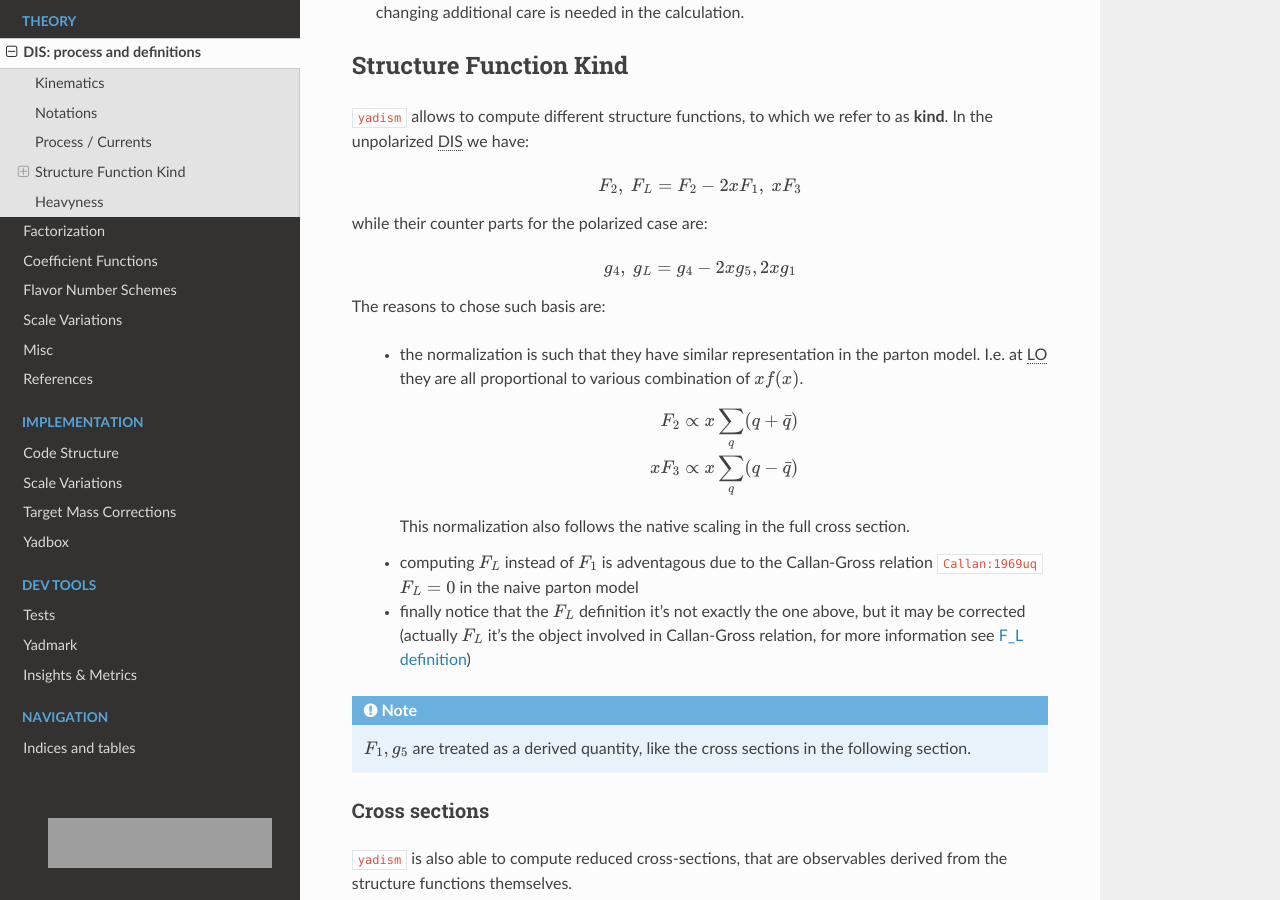
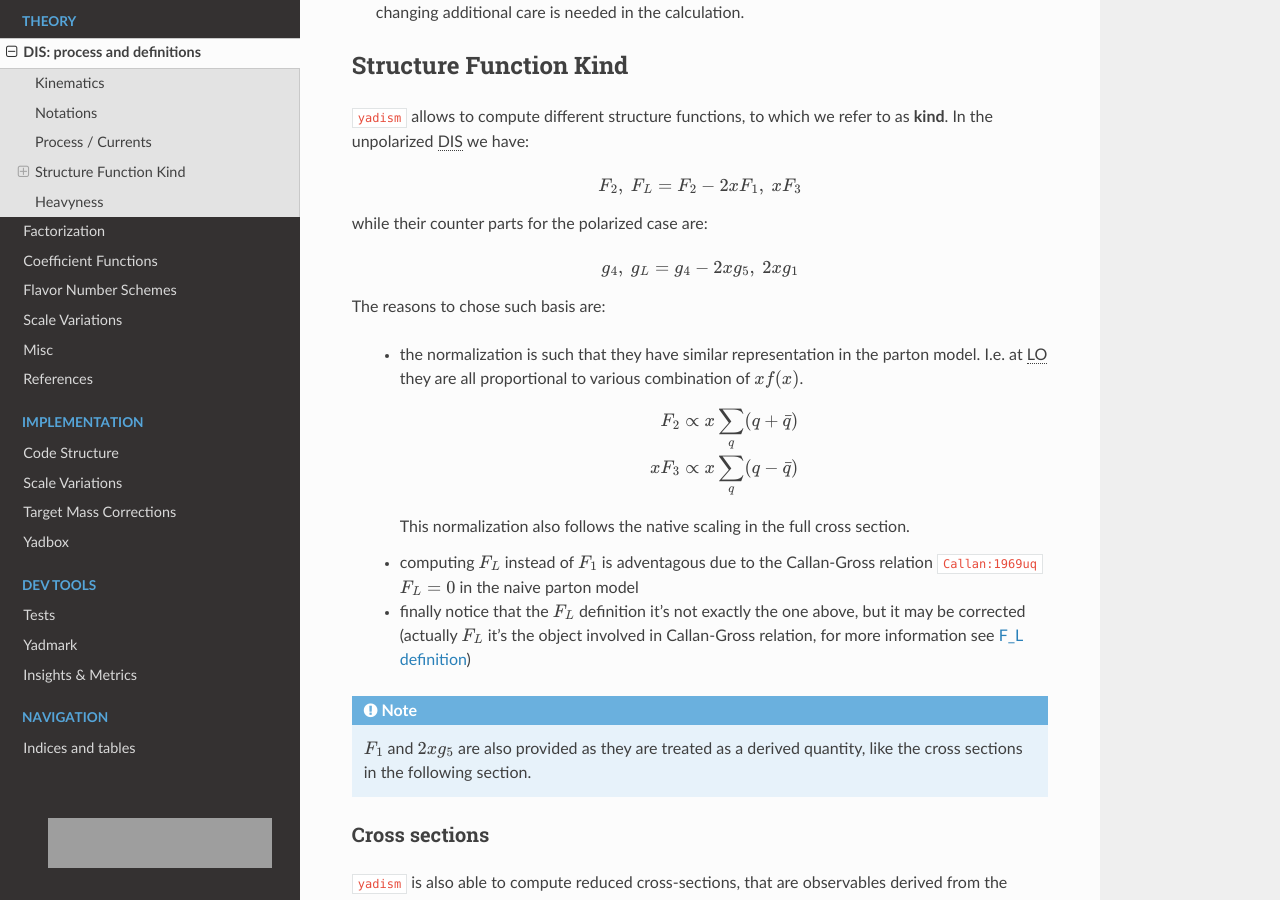
Before and after one commit to NNPDF/yadism, a Sphinx documentation site: the page built from docs/source/theory/intro.rst, in a window 1280 px wide and 900 px high, scrolled down 2231 px, cut to the strip 0-900 px from the top of the window. Built offline with Sphinx 7.4.7 and the Read the Docs theme 2.0.0, drawn with Linux system fonts in a browser that asks for light colours; pages that are not in the unit, such as notebooks, are missing from menus; cross-references to code outside the pages are shown as plain code; grey boxes are pictures that could not be loaded.

Commit message:
expand docs

```diff
--- a/docs/source/theory/intro.rst
+++ b/docs/source/theory/intro.rst
@@ -95,7 +95,7 @@ while their counter parts for the polarized case are:
 
 .. math ::
 
-  g_4,~ g_L = g_4 - 2xg_5,2xg_1
+  g_4,~ g_L = g_4 - 2xg_5,~ 2xg_1
 
 The reasons to chose such basis are:
 
@@ -118,7 +118,7 @@ The reasons to chose such basis are:
 
 .. note::
 
-   :math:`F_1,g_5` are treated as a derived quantity, like
+   :math:`F_1` and :math:`2xg_5` are also provided as they are treated as a derived quantity, like
    the cross sections in the following section.
 
 Cross sections
```
